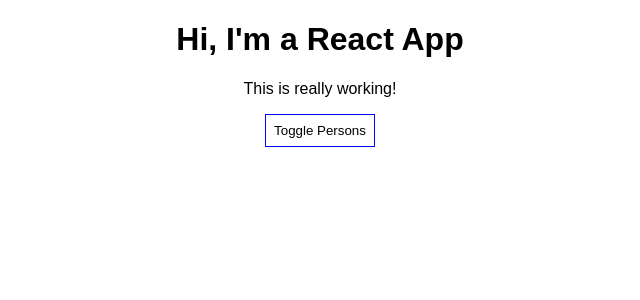
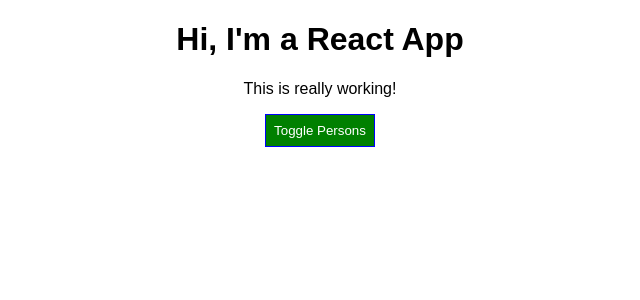
Before and after one commit to Yougigun/react-complete-guide, a React (Create React App) app: page / in a window 1280 px wide. Shown: the top 300 px of the page, without its empty margins (320-960 px from the left). Built offline with nearby package versions, Linux system fonts and the light colour scheme.

Commit message:
67. Setting Styled Dynamically

```diff
--- a/src/App.js
+++ b/src/App.js
@@ -68,9 +68,12 @@ class App extends Component {
      this.setState(state)
   }
 
-  ifShowPerons = () => {
+  ifShowPerons = (style) => {
     let persons =null ;
+    let newStyle = {...style} ;
     if (this.state.showPersons === true){
+
+      newStyle.backgroundColor="red"
       persons=(
         <div >
           {this.state.persons.map((person,index) =>{
@@ -86,20 +89,22 @@ class App extends Component {
       </div>
       );
     };
-    return persons
+    return [persons,newStyle]
   }
 
   render() {
     console.log("I am here")
     const style = {
-      backgroundColor:"white",
+      backgroundColor:"green",
+      color:"white",
       font:"inferit",
       border:"1px solid blue",
       padding:"8px",
       cursor:"pointer"
     };
 
-    let persons = this.ifShowPerons() ;
+    const [persons,newStyle] = this.ifShowPerons(style) ;
+    console.log(newStyle)
 
 
     return (
@@ -107,7 +112,7 @@ class App extends Component {
         <h1>Hi, I'm a React App</h1>
         <p>This is really working!</p>
         <button
-          style={style}
+          style={newStyle}
           onClick={this.togglePeronsHandler}>Toggle Persons</button>
         {
           persons
```
